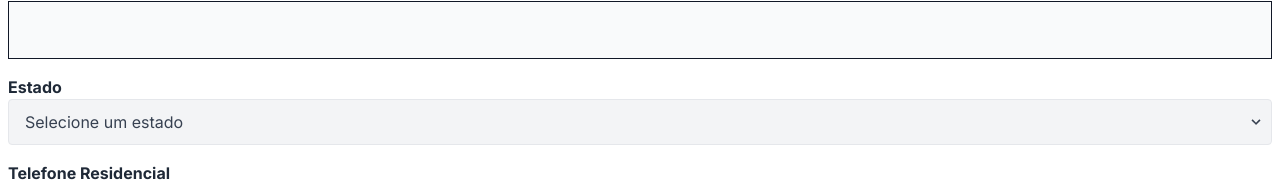
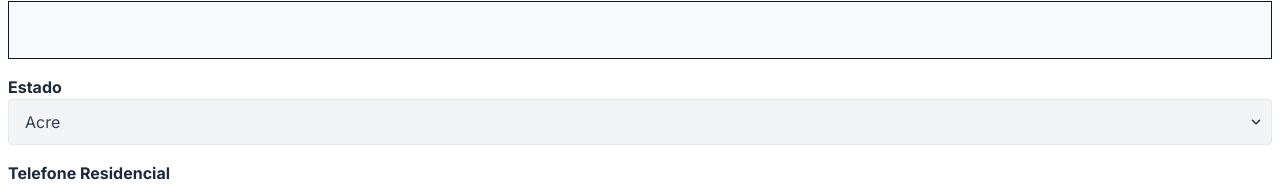
Before and after one commit to thooombs/FabeLand, a Next.js app: page / in a window 1280 px wide. Shown: the part 2743-2927 px from the top of the page. Built offline with nearby package versions, Linux system fonts and the light colour scheme.

Commit message:
formi fixed 2

```diff
--- a/pages/api/contact.ts
+++ b/pages/api/contact.ts
@@ -17,10 +17,10 @@ export default async (req: NextApiRequest, res: NextApiResponse) => {
       email:  ${req.body.email} <br/>
       cep:  ${req.body.cep} <br/>
       logradouro:   ${req.body.log} <br/>
-      complemento:  ${req.body.comp}
+      complemento:  ${req.body.comp} <br/>
       bairro:  ${req.body.bairro} <br/>
       cidade:  ${req.body.city} <br/>
-      UF:   ${req.body.UF} <br/>
+      UF:   ${req.body.uf} <br/>
       fone:  ${req.body.fone} <br/>
       curso:  ${req.body.curso}`
     });
--- a/src/app/page.tsx
+++ b/src/app/page.tsx
@@ -48,7 +48,7 @@ export default function Home() {
   const [comp, setComp] = useState("");
   const [bairro, setBairro] = useState("");
   const [city, setCity] = useState("");
-  const [UF, setUF] = useState("");
+  const [uf, setUf] = useState("");
   const [fone, setFone] = useState("");
   const [curso, setCurso] = useState("");
 
@@ -68,7 +68,7 @@ export default function Home() {
       comp: String(event.target.comp.value),
       bairro: String(event.target.bairro.value),
       city: String(event.target.city.value),
-      UF: String(event.target.UF.value),
+      uf: String(event.target.uf.value),
       fone: String(event.target.fone.value),
       curso: String(event.target.curso.value),
     };
@@ -451,17 +451,40 @@ export default function Home() {
               <label className="font-bold text-gray-800">Estado</label>
               <div className="relative">
                 <select
-                  onChange={(e) => setUF(e.target.value)}
                   className="block appearance-none w-full bg-gray-100 border border-gray-200 text-gray-700 py-3 px-4 pr-8 rounded leading-tight focus:outline-none focus:bg-white focus:border-gray-500"
                   id="uf"
-                  value={UF}
+                  value={uf}
+                  onChange={(e) => {
+                    setUf(e.target.value);
+                  }}
                 >
-                  <option value="">Selecione um estado</option>
-                  {estadosDoBrasil.map((estado, index) => (
-                    <option key={index} value={estado}>
-                      {estado}
-                    </option>
-                  ))}
+                  <option>Acre</option>
+                  <option>Alagoas</option>
+                  <option>Amapá</option>
+                  <option>Amazonas</option>
+                  <option>Bahia</option>
+                  <option>Ceará</option>
+                  <option>Distrito Federal</option>
+                  <option>Espírito Santo</option>
+                  <option>Goiás</option>
+                  <option>Maranhão</option>
+                  <option>Mato Grosso</option>
+                  <option>Mato Grosso do Sul</option>
+                  <option>Minas Gerais</option>
+                  <option>Pará</option>
+                  <option>Paraíba</option>
+                  <option>Paraná</option>
+                  <option>Pernambuco</option>
+                  <option>Piauí</option>
+                  <option>Rio de Janeiro</option>
+                  <option>Rio Grande do Norte</option>
+                  <option>Rio Grande do Sul</option>
+                  <option>Rondônia</option>
+                  <option>Roraima</option>
+                  <option>Santa Catarina</option>
+                  <option>São Paulo</option>
+                  <option>Sergipe</option>
+                  <option>Tocantins</option>
                 </select>
                 <div className="pointer-events-none absolute inset-y-0 right-0 flex items-center px-2 text-gray-700">
                   <svg
@@ -474,6 +497,7 @@ export default function Home() {
                 </div>
               </div>
             </div>
+
 
 
             <div className="w-full flex flex-col my-4">
```
